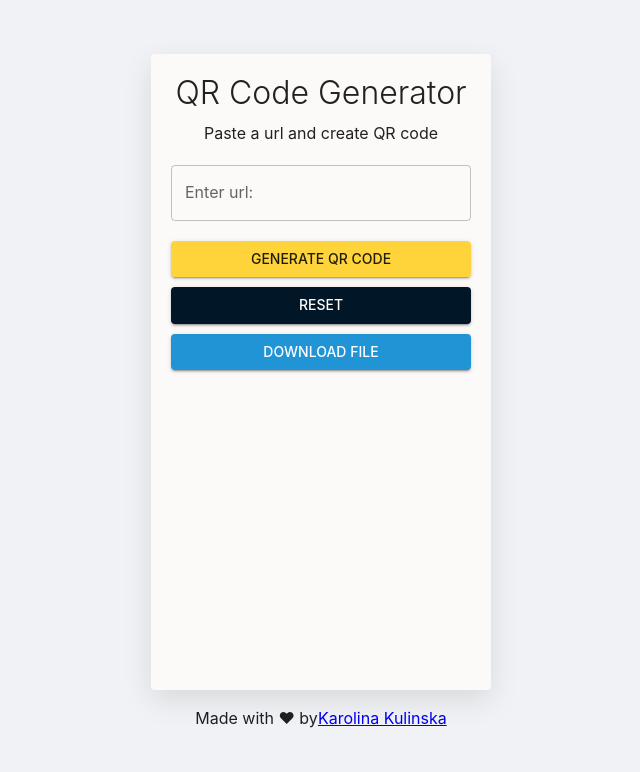
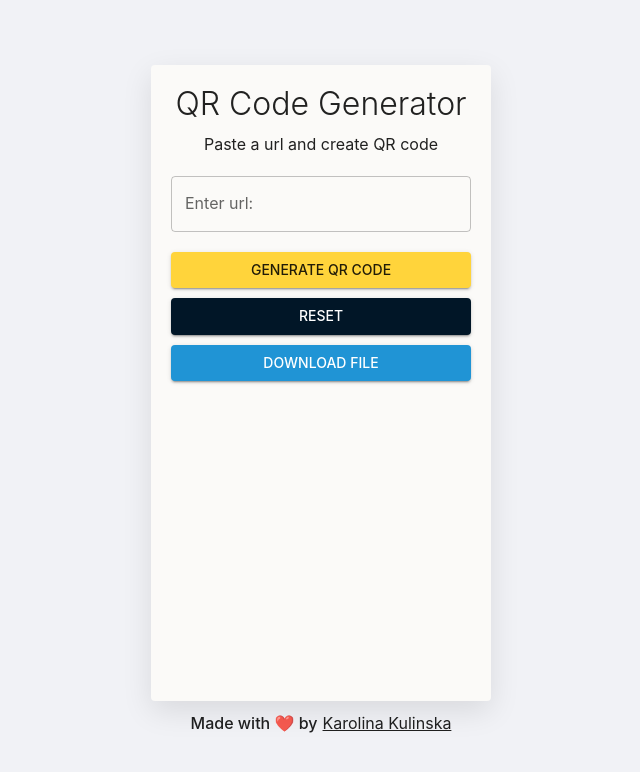
Before and after one commit to CarolinaFledgling/QR-code-generator-app, a React (Create React App) app: page / in a window 1280 px wide. Shown: the top 772 px of the page, without its empty margins (319-959 px from the left). Built offline with nearby package versions, Linux system fonts and the light colour scheme.

Commit message:
made a new component Canvas, work on styles in footer

```diff
--- a/src/components/Canvas/Canvas.js
+++ b/src/components/Canvas/Canvas.js
@@ -1,9 +1,13 @@
-function Canvas() {
-  return (
-    <div >
-      <canvas width="400" height="400"></canvas>
-    </div>
-  );
+import { Box } from "@mui/material";
+
+function Canvas({canvasElementRef}) {
+  return <Box sx={{
+    width: "300px", height: "300px", display: "flex",
+    justifyContent: "center",
+    alignItems: "center",
+  }}>
+    <canvas ref={canvasElementRef} width="300" height="300"></canvas>
+  </Box>;
 }
 
 export default Canvas;
--- a/src/components/Footer/Footer.js
+++ b/src/components/Footer/Footer.js
@@ -1,24 +1,29 @@
-import { Box } from "@mui/material";
+import { Box, Link, Typography } from "@mui/material";
 
 function Footer() {
   return (
     <Box sx={{
-      width:"100%",
+      width: "100%",
+      height: "100%",
       display: "flex",
       justifyContent: "center",
-
+      alignItems: "center",
+      mt: "10px",
 
     }}>
-      <p> Made with ❤ by
-        <a
-          className="App-link"
-          href="https://www.linkedin.com/in/karolina-kuli%C5%84ska-870124111/"
-          target="_blank"
-          rel="noopener noreferrer"
-        >
-          Karolina Kulinska
-        </a>
-      </p>
+      <Typography color="info" sx={{ mr: "5px", fontWeight: "500" }}>
+        Made with ❤️ by
+      </Typography>
+
+      <Link
+        color="inherit"
+        className="linkedin-link"
+        href="https://www.linkedin.com/in/karolina-kuli%C5%84ska-870124111/"
+        target="_blank"
+        rel="noopener noreferrer">
+        Karolina Kulinska
+      </Link>
+
     </Box>
   );
 }
--- a/src/components/Form/Form.js
+++ b/src/components/Form/Form.js
@@ -2,6 +2,7 @@ import isValidUrl from "../../helpers/isValidUrl"
 import React, { useState, useRef } from 'react';
 import QRCode from 'qrcode'
 import { Box, Button, TextField, Typography } from "@mui/material";
+import Canvas from "../Canvas/Canvas";
 
 
 
@@ -86,25 +87,17 @@ function Form() {
     <Box>
       <form action="#">
         <Box>
-
           <TextField label="Enter url:" id="outlined-basic" variant="outlined" value={url}
             onChange={e => setUrl(e.target.value)} sx={{ mt: "10px", width: "100%" }} />
         </Box>
-
-        <Typography color="error" sx={{ mt: "10px", width: "100%" }}>{errors.url}</Typography>
+        <Typography color="error" sx={{ mt: "10px", width: "100%",fontWeight:"500" }}>{errors.url}</Typography>
         <div>
           <Button sx={{ mt: "10px", width: "100%" }} color="secondary" variant="contained" onClick={handleGenerateCode} >Generate QR Code</Button>
           <Button sx={{ mt: "10px", width: "100%" }} color="primary" variant="contained" onClick={handleResetBtn} >Reset</Button>
         </div>
         <Button onClick={handleDownloadFile} sx={{ mt: "10px", width: "100%" }} color="info" variant="contained">Download File</Button>
       </form>
-      <Box sx={{
-        width: "300px", height: "300px", display: "flex",
-        justifyContent: "center",
-        alignItems: "center",
-      }}>
-        <canvas ref={canvasElementRef} width="300" height="300"></canvas>
-      </Box>
+      <Canvas canvasElementRef={canvasElementRef}/>
     </Box>
 
   );
```
